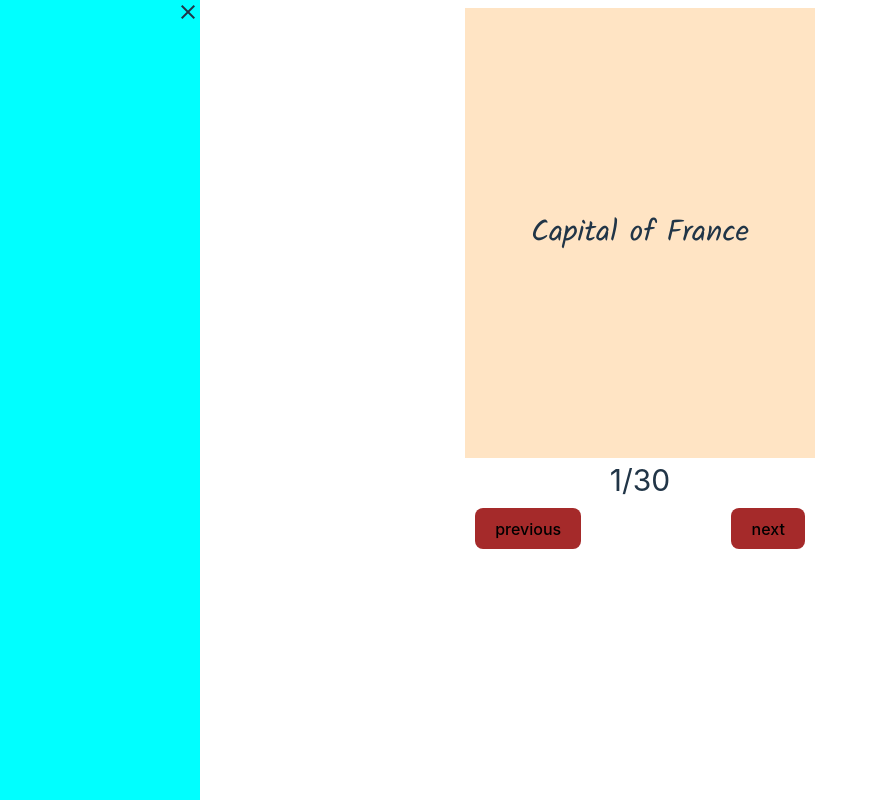
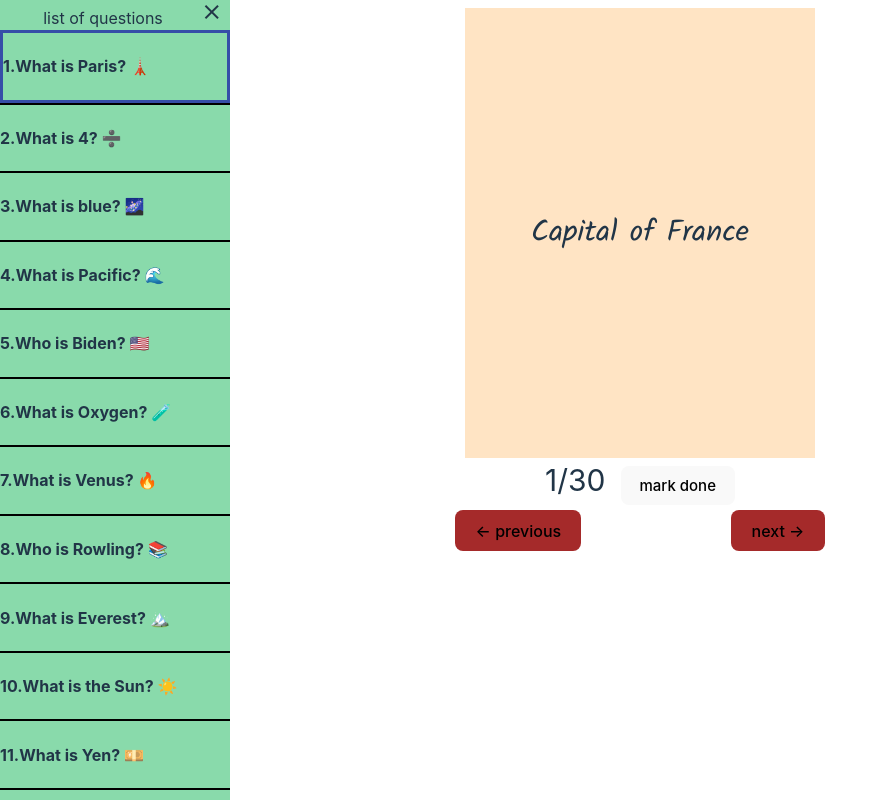
Before and after one commit to farhanmmb2004/TUF-Task, a React (Vite) app: page / in a window 1280 px wide. Both pictures are taken after a click on the element "menu". Shown: the whole page, without its empty margins (0-888 px from the left). Built offline with nearby package versions, Linux system fonts and the light colour scheme.

Commit message:
adding the questions in menue

```diff
--- a/src/App.css
+++ b/src/App.css
@@ -54,6 +54,10 @@
 .next-button{
   background-color: brown;
 }
+.done{
+  margin-left: 15px;
+  font-size: 15px;
+}
 @media (max-width: 500px) {
   .flip-card{
     margin-top: 30px;
--- a/src/App.jsx
+++ b/src/App.jsx
@@ -5,9 +5,7 @@ import Menue from './components/Menue';
 import ReactCardFlip from 'react-card-flip';
 
 function App() {
-  let {data}=useContext(myContext);
-  let[index,setIndex]=useState(0);
-  let[menue,setMenue]=useState(false);
+  let {data,setData,index,setIndex,menue,setMenue}=useContext(myContext);
   let[flip,setFlip]=useState(false);
   let menueClick=()=>{
     setMenue(!menue);
@@ -24,6 +22,13 @@ function App() {
     setFlip(false);
     }
   }
+  let handleDone=()=>{
+    setData(data.map((item,i)=>i===index?{description:data[i].description,
+      question:data[i].question,
+      answer:data[i].answer,
+      status:!data[i].status
+    }:item));
+  }
 return (<>
 <div className='container'>
   {<Menue visibility={menue} setVisibility={menueClick}/>}
@@ -37,12 +42,11 @@ menu
 </ReactCardFlip>
 </div>
 </div>
-<div className='current'>{`${index+1}/${data.length}`}</div>
+<div className='current'>{`${index+1}/${data.length}` }<button className='done' onClick={handleDone}>{`mark ${!data[index].status?"done":"undone"}`}</button></div>
 <div className="conatiner2">
 <div className='navigation-button'>
-  <button className='pre-button' onClick={handlePre}>previous</button>
-
-  <button className='next-button'onClick={handleNext}>next</button>
+  <button className='pre-button' onClick={handlePre}>{"<- previous"}</button>
+  <button className='next-button'onClick={handleNext}>{"next ->"}</button>
 </div>
 </div>
 </>
--- /dev/null
+++ b/src/components/ListItem.jsx
@@ -0,0 +1,17 @@
+import { useContext } from "react";
+import MyContext from "../context/context";
+export default function ListItem({description,status,i}){
+let{setIndex,setMenue,index}=useContext(MyContext);
+let  handleClick=()=>{
+    setIndex(i);
+    setMenue(false);
+  }
+return <><div className={`item ${i===index&&"currentItem"}`} onClick={handleClick}>
+<h4>{i+1+"."}</h4>
+<h4>{description}</h4>
+{status&&<span class="material-symbols-outlined">
+check
+</span>}
+</div>
+</>
+}
--- a/src/components/Menue.jsx
+++ b/src/components/Menue.jsx
@@ -1,11 +1,18 @@
 import React from "react";
 import './component.css';
+import MyContext from "../context/context";
+import { useContext } from "react";
+import ListItem from "./ListItem";
 export default function Menue({visibility,setVisibility}){
+    let{data}=useContext(MyContext);
 return(
     <div className={`menue menue-${visibility?"visible":"hidden"}`}>
-<span class="material-symbols-outlined close" onClick={setVisibility}>
+        list of questions
+{visibility&&<span class="material-symbols-outlined close" onClick={setVisibility}>
 close
-</span>
-    </div>
+</span>}
+<br />
+{data.map((item,index)=><ListItem description={data[index].description} status={data[index].status} i={index} key={index}/>)}
+</div>
 );
 }
--- a/src/components/component.css
+++ b/src/components/component.css
@@ -3,19 +3,34 @@
     left: 0%;
     top: 0%;
     height: 100vh;
-    width: 200px;
-    background-color: aqua;
+    width: 230px;
+    background-color: rgb(137, 218, 171);
     transition: left 0.3s ease;
     z-index: 100;
+    overflow-y: scroll;
+    overflow-x: hidden;
 }
 .menue-visible{
     left: 0;
 }
 .menue-hidden{
-    left: -200px;
+    left: -230px;
 }
 .close{
-    position: absolute;
-    right:0px;
+    position: sticky;
+    left:200px;
+    top: 0px;
     cursor: pointer;
 }
+.item{
+    display: flex;
+    border-top: 2px solid black;
+    cursor: pointer;
+}
+.item span{
+    position: absolute;
+    right: 0px;
+}
+.currentItem{
+    border: 3px solid rgba(20, 20, 167, 0.705) ;
+}
--- a/src/context/context.jsx
+++ b/src/context/context.jsx
@@ -33,8 +33,10 @@ export const ContextProvider = ({ children }) => {
     { description: 'Who is Einstein? 🧠', question: 'Theoretical physicist who developed the theory of relativity 🔬', answer: 'Einstein 🧠', status: false },
     { description: 'What is DNA? 🧬', question: 'Molecule that carries genetic information in living beings 🧑‍🔬', answer: 'DNA 🧬', status: false },
   ]);
+  let[index,setIndex]=useState(0);
+  let[menue,setMenue]=useState(false);
   return (
-    <MyContext.Provider value={{data}}>
+    <MyContext.Provider value={{data,setData,index,setIndex,menue,setMenue}}>
       {children}
     </MyContext.Provider>
   );
```
